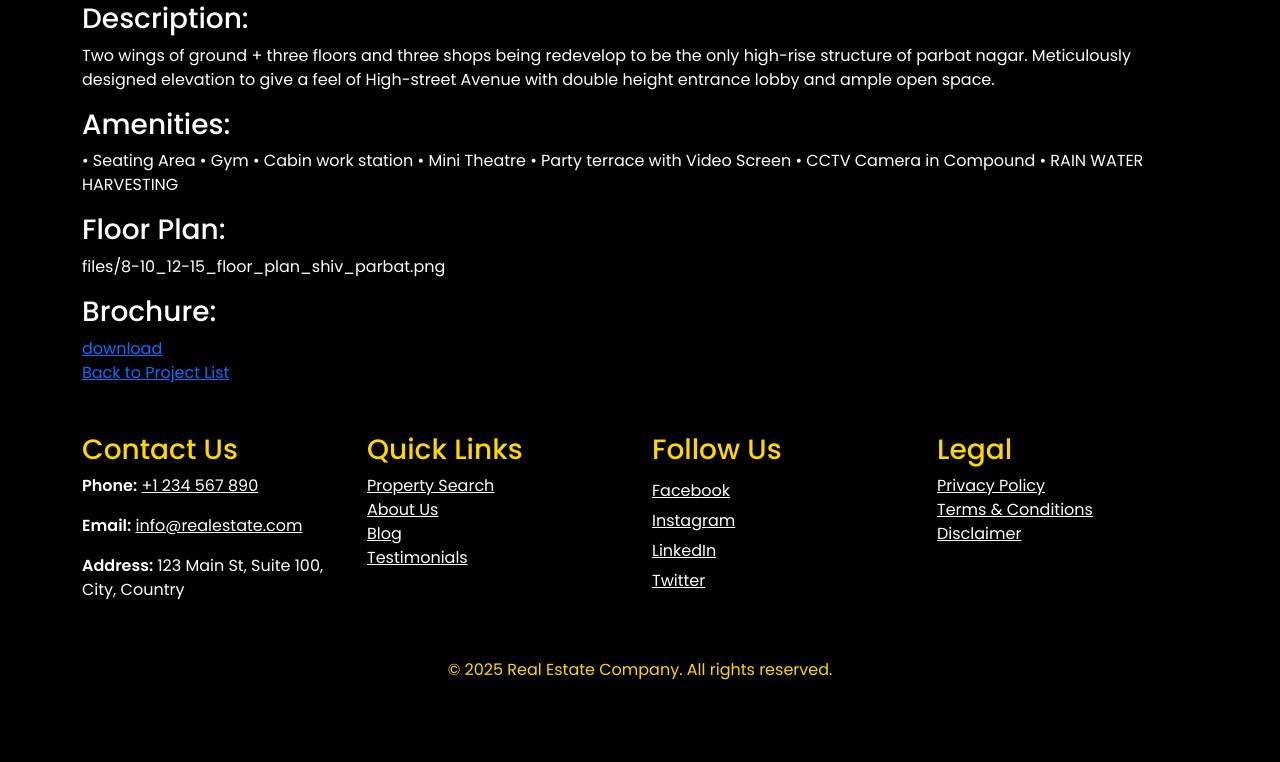
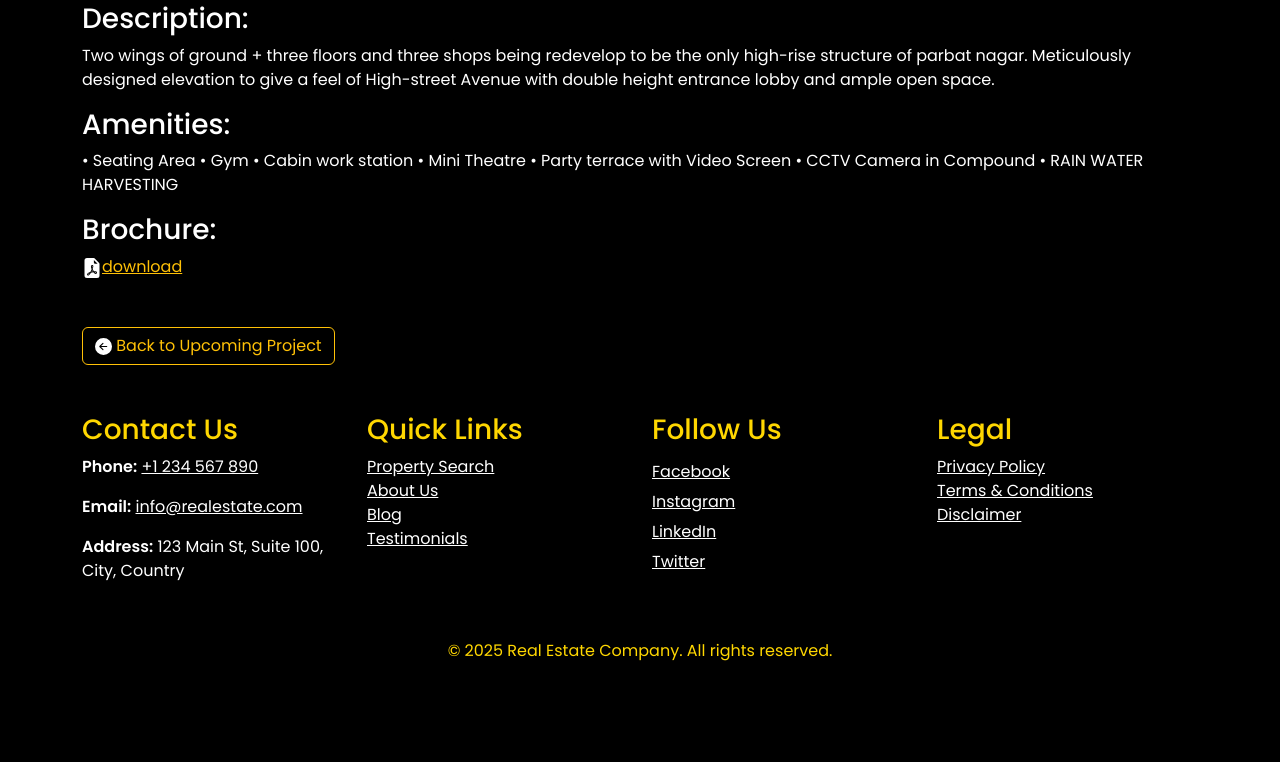
Before and after one commit to Miteshptl/Realestate-Project, a Django app: page /upcomingdetail/101/ in a window 1280 px wide. Shown: the part 889-1651 px from the top of the page. After the commit the page ends 1550 px from the top, so only its background shows below. Run offline with Django 5.2, Linux system fonts and the light colour scheme; data comes from the database, SQL or seed files in the repository; some libraries are stand-ins or nearby versions; some web fonts are replaced.

Commit message:
Update upcomingdetail 26-03-2025

```diff
--- a/realestate/app/templates/upcomingdetail.html
+++ b/realestate/app/templates/upcomingdetail.html
@@ -38,20 +38,26 @@
         <h3>Amenities:</h3>
         <p>{{ upcoming.amenities }}</p>
 
-        <h3>Floor Plan:</h3>
-        <p>{{ upcoming.floor_plan }}</p>
 
-        <!-- <h3>Brochure:</h3> -->
-        <!-- <p>{{ upcoming.brochure }}</p> -->
+
+
 
         <h3>Brochure:</h3>
-        <a href="{{ upcoming.brochure.url }}" target="_blank">
-        download</a>
+        <a href="{{ upcoming.brochure.url }}" class="text-warning" target="_blank">
+            <svg xmlns="http://www.w3.org/2000/svg" width="20" height="20" fill="currentColor" class="bi bi-file-earmark-pdf-fill" viewBox="0 0 16 16">
+                <path d="M5.523 12.424q.21-.124.459-.238a8 8 0 0 1-.45.606c-.28.337-.498.516-.635.572l-.035.012a.3.3 0 0 1-.026-.044c-.056-.11-.054-.216.04-.36.106-.165.319-.354.647-.548m2.455-1.647q-.178.037-.356.078a21 21 0 0 0 .5-1.05 12 12 0 0 0 .51.858q-.326.048-.654.114m2.525.939a4 4 0 0 1-.435-.41q.344.007.612.054c.317.057.466.147.518.209a.1.1 0 0 1 .026.064.44.44 0 0 1-.06.2.3.3 0 0 1-.094.124.1.1 0 0 1-.069.015c-.09-.003-.258-.066-.498-.256M8.278 6.97c-.04.244-.108.524-.2.829a5 5 0 0 1-.089-.346c-.076-.353-.087-.63-.046-.822.038-.177.11-.248.196-.283a.5.5 0 0 1 .145-.04c.013.03.028.092.032.198q.008.183-.038.465z"/>
+                <path fill-rule="evenodd" d="M4 0h5.293A1 1 0 0 1 10 .293L13.707 4a1 1 0 0 1 .293.707V14a2 2 0 0 1-2 2H4a2 2 0 0 1-2-2V2a2 2 0 0 1 2-2m5.5 1.5v2a1 1 0 0 0 1 1h2zM4.165 13.668c.09.18.23.343.438.419.207.075.412.04.58-.03.318-.13.635-.436.926-.786.333-.401.683-.927 1.021-1.51a11.7 11.7 0 0 1 1.997-.406c.3.383.61.713.91.95.28.22.603.403.934.417a.86.86 0 0 0 .51-.138c.155-.101.27-.247.354-.416.09-.181.145-.37.138-.563a.84.84 0 0 0-.2-.518c-.226-.27-.596-.4-.96-.465a5.8 5.8 0 0 0-1.335-.05 11 11 0 0 1-.98-1.686c.25-.66.437-1.284.52-1.794.036-.218.055-.426.048-.614a1.24 1.24 0 0 0-.127-.538.7.7 0 0 0-.477-.365c-.202-.043-.41 0-.601.077-.377.15-.576.47-.651.823-.073.34-.04.736.046 1.136.088.406.238.848.43 1.295a20 20 0 0 1-1.062 2.227 7.7 7.7 0 0 0-1.482.645c-.37.22-.699.48-.897.787-.21.326-.275.714-.08 1.103"/>
+              </svg>download</a>
 
 </div>
+<br>
+<br>
 
+  <a href="{% url 'upcoming' %}" class="btn btn-outline-warning">
+    <svg xmlns="http://www.w3.org/2000/svg" width="17" height="17" fill="currentColor" class="bi bi-arrow-left-circle-fill" viewBox="0 0 16 16">
+        <path d="M8 0a8 8 0 1 0 0 16A8 8 0 0 0 8 0m3.05 7.5a.5.5 0 0 1 0 1H5.707l2.147 2.146a.5.5 0 0 1-.708.708l-3-3a.5.5 0 0 1 0-.708l3-3a.5.5 0 1 1 .708.708L5.707 7.5z"/>
+      </svg>  Back to Upcoming Project</a>
 
-  <a href="{% url 'upcoming' %}">Back to Project List</a>
   </div>
 </div>
   {% endblock %}
```
